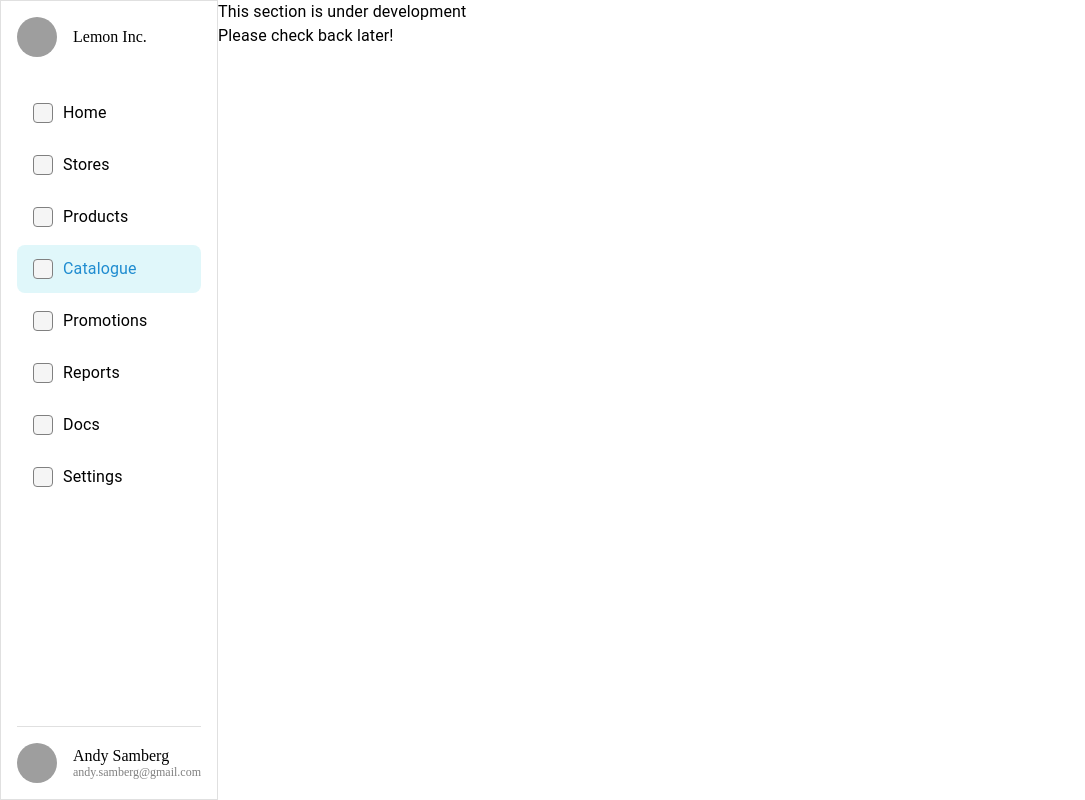
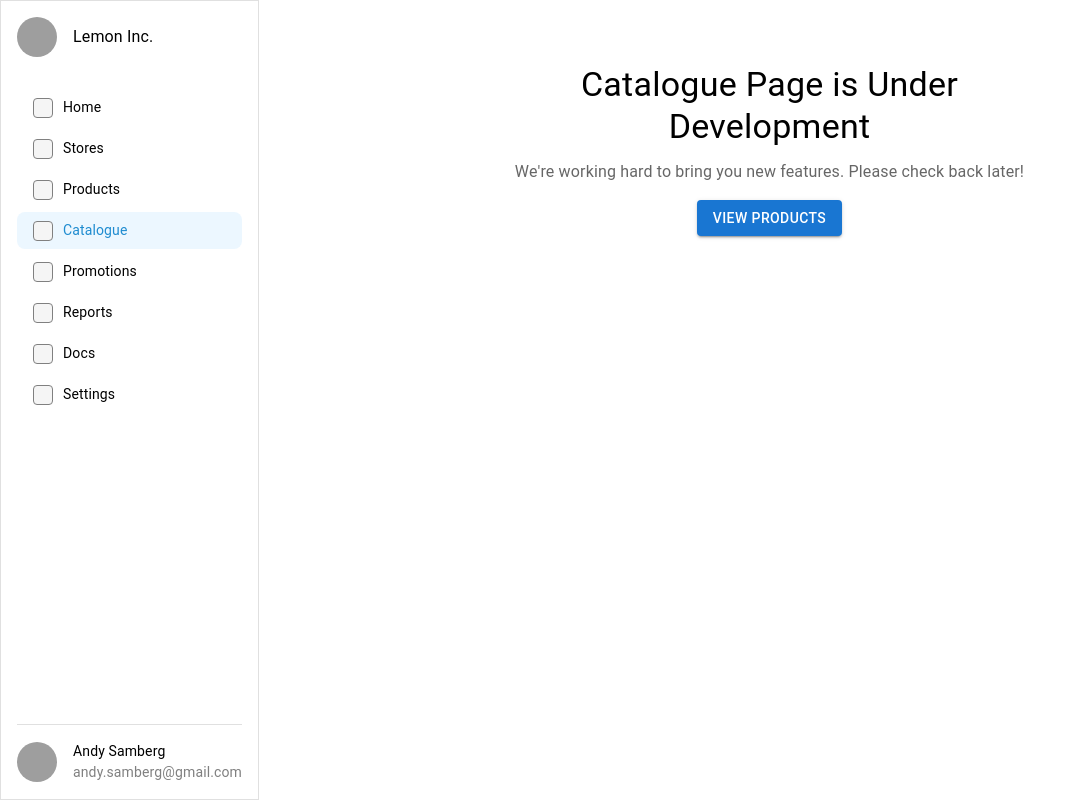
Before and after one commit to Surjendu-kar/Products, a React (Vite) app: page /catalogue in a window 1280 px wide. Shown: the whole page, without its empty margins (0-1085 px from the left). Built offline with nearby package versions, Linux system fonts and the light colour scheme; grey boxes are pictures that could not be loaded.

Commit message:
Add DevelopmentPage and fix hover bgcolor of the sidebar

```diff
--- a/src/App.tsx
+++ b/src/App.tsx
@@ -1,26 +1,51 @@
 import { Routes, Route } from "react-router-dom";
-import Home from "./pages/Homepage/Home";
 import Sidebar from "./components/Sidebar/Sidebar";
-import { Box, Typography } from "@mui/material";
+import { Box } from "@mui/material";
 import Products from "./pages/Products/Products";
-
-const DevelopmentPage = () => (
-  <Box>
-    <Typography>This section is under development</Typography>
-    <Typography>Please check back later!</Typography>
-  </Box>
-);
+import DevelopmentPage from "./components/DevelopmentPage/DevelopmentPage";
 
 function App() {
   return (
     <Box sx={{ display: "flex" }}>
       <Sidebar />
 
-      <Routes>
-        <Route path="/" element={<Home />} />
-        <Route path="/products" element={<Products />} />
-        <Route path="*" element={<DevelopmentPage />} />
-      </Routes>
+      <Box
+        component="main"
+        sx={{
+          flexGrow: 1,
+          minHeight: "100vh",
+        }}
+      >
+        <Routes>
+          <Route path="/" element={<DevelopmentPage pageName="Home" />} />
+          <Route path="/products" element={<Products />} />
+          <Route
+            path="/stores"
+            element={<DevelopmentPage pageName="Stores" />}
+          />
+          <Route
+            path="/catalogue"
+            element={<DevelopmentPage pageName="Catalogue" />}
+          />
+          <Route
+            path="/promotions"
+            element={<DevelopmentPage pageName="Promotions" />}
+          />
+          <Route
+            path="/reports"
+            element={<DevelopmentPage pageName="Reports" />}
+          />
+          <Route
+            path="/docs"
+            element={<DevelopmentPage pageName="Documentation" />}
+          />
+          <Route
+            path="/settings"
+            element={<DevelopmentPage pageName="Settings" />}
+          />
+          <Route path="*" element={<DevelopmentPage />} />
+        </Routes>
+      </Box>
     </Box>
   );
 }
--- /dev/null
+++ b/src/components/DevelopmentPage/DevelopmentPage.tsx
@@ -0,0 +1,44 @@
+import { useNavigate } from "react-router-dom";
+import { Box, Typography, Button, Container, Stack } from "@mui/material";
+
+interface DevelopmentPageProps {
+  pageName?: string;
+}
+
+const DevelopmentPage: React.FC<DevelopmentPageProps> = ({ pageName }) => {
+  const navigate = useNavigate();
+
+  return (
+    <Container maxWidth="sm">
+      <Box
+        sx={{
+          mt: 8,
+          display: "flex",
+          flexDirection: "column",
+          alignItems: "center",
+          textAlign: "center",
+        }}
+      >
+        <Typography variant="h4" component="h1" gutterBottom>
+          {pageName ? `${pageName} Page` : "This Page"} is Under Development
+        </Typography>
+
+        <Typography variant="body1" color="text.secondary" paragraph>
+          We're working hard to bring you new features. Please check back later!
+        </Typography>
+
+        <Stack direction="row" spacing={2}>
+          <Button
+            variant="contained"
+            onClick={() => navigate("/products")}
+            color="primary"
+          >
+            View Products
+          </Button>
+        </Stack>
+      </Box>
+    </Container>
+  );
+};
+
+export default DevelopmentPage;
--- a/src/components/Sidebar/Sidebar.tsx
+++ b/src/components/Sidebar/Sidebar.tsx
@@ -1,13 +1,6 @@
 import React from "react";
 import { useNavigate, useLocation } from "react-router-dom";
-import {
-  Box,
-  List,
-  ListItem,
-  ListItemText,
-  Avatar,
-  styled,
-} from "@mui/material";
+import { Box, List, ListItem, Avatar, styled, Typography } from "@mui/material";
 
 interface StyledListItemProps {
   isActive: boolean;
@@ -45,16 +38,20 @@ const BoxIcon = styled(Box)(() => ({
   border: "1px solid grey",
 }));
 
+const Items = styled(Typography)(() => ({
+  fontSize: "14px",
+}));
+
 const StyledListItem = styled(ListItem, {
   shouldForwardProp: (prop) => prop !== "isActive",
 })<StyledListItemProps>(({ theme, isActive }) => ({
   borderRadius: theme.spacing(1),
   marginBottom: theme.spacing(0.5),
   transition: "0.3s",
-  backgroundColor: isActive ? "#e0f7fa" : "transparent",
+  backgroundColor: isActive ? "#ECF7FF" : "transparent",
   color: isActive ? "#1F8CD0" : "inherit",
   "&:hover": {
-    backgroundColor: isActive ? "#e0f7fa" : "#f5f5f5",
+    backgroundColor: isActive ? "#ECF7FF" : "#f5f5f5",
     color: isActive ? "#1F8CD0" : "inherit",
     cursor: "pointer",
   },
@@ -66,7 +63,7 @@ type MenuItem = {
 };
 
 const menuItems: MenuItem[] = [
-  { text: "Home", path: "home" },
+  { text: "Home", path: "" },
   { text: "Stores", path: "stores" },
   { text: "Products", path: "products" },
   { text: "Catalogue", path: "catalogue" },
@@ -80,12 +77,10 @@ const Sidebar: React.FC = () => {
   const navigate = useNavigate();
   const location = useLocation();
 
-  // Check if the current route matches the menu item
   const isActive = (path: string): boolean => {
     return location.pathname === `/${path}`;
   };
 
-  // Handle navigation when list item is clicked
   const handleNavigation = (path: string): void => {
     navigate(`/${path}`);
   };
@@ -95,7 +90,7 @@ const Sidebar: React.FC = () => {
       <Box>
         <LogoContainer>
           <Avatar src="/logo.png" alt="Logo" />
-          <Box ml={2}>Lemon Inc.</Box>
+          <Typography ml={2}>Lemon Inc.</Typography>
         </LogoContainer>
 
         <List component="nav">
@@ -106,7 +101,7 @@ const Sidebar: React.FC = () => {
               isActive={isActive(item.path)}
             >
               <BoxIcon />
-              <ListItemText primary={item.text} />
+              <Items>{item.text}</Items>
             </StyledListItem>
           ))}
         </List>
@@ -115,10 +110,8 @@ const Sidebar: React.FC = () => {
       <ProfileContainer>
         <Avatar src="https://i.pravatar.cc/300" alt="Andy Samberg" />
         <Box ml={2}>
-          <div>Andy Samberg</div>
-          <div style={{ fontSize: "12px", color: "gray" }}>
-            andy.samberg@gmail.com
-          </div>
+          <Items>Andy Samberg</Items>
+          <Items sx={{ color: "gray" }}>andy.samberg@gmail.com</Items>
         </Box>
       </ProfileContainer>
     </SidebarContainer>
--- a/src/pages/Homepage/Home.tsx
+++ /dev/null
@@ -1,5 +0,0 @@
-function Home() {
-  return <div>Home</div>;
-}
-
-export default Home;
```
